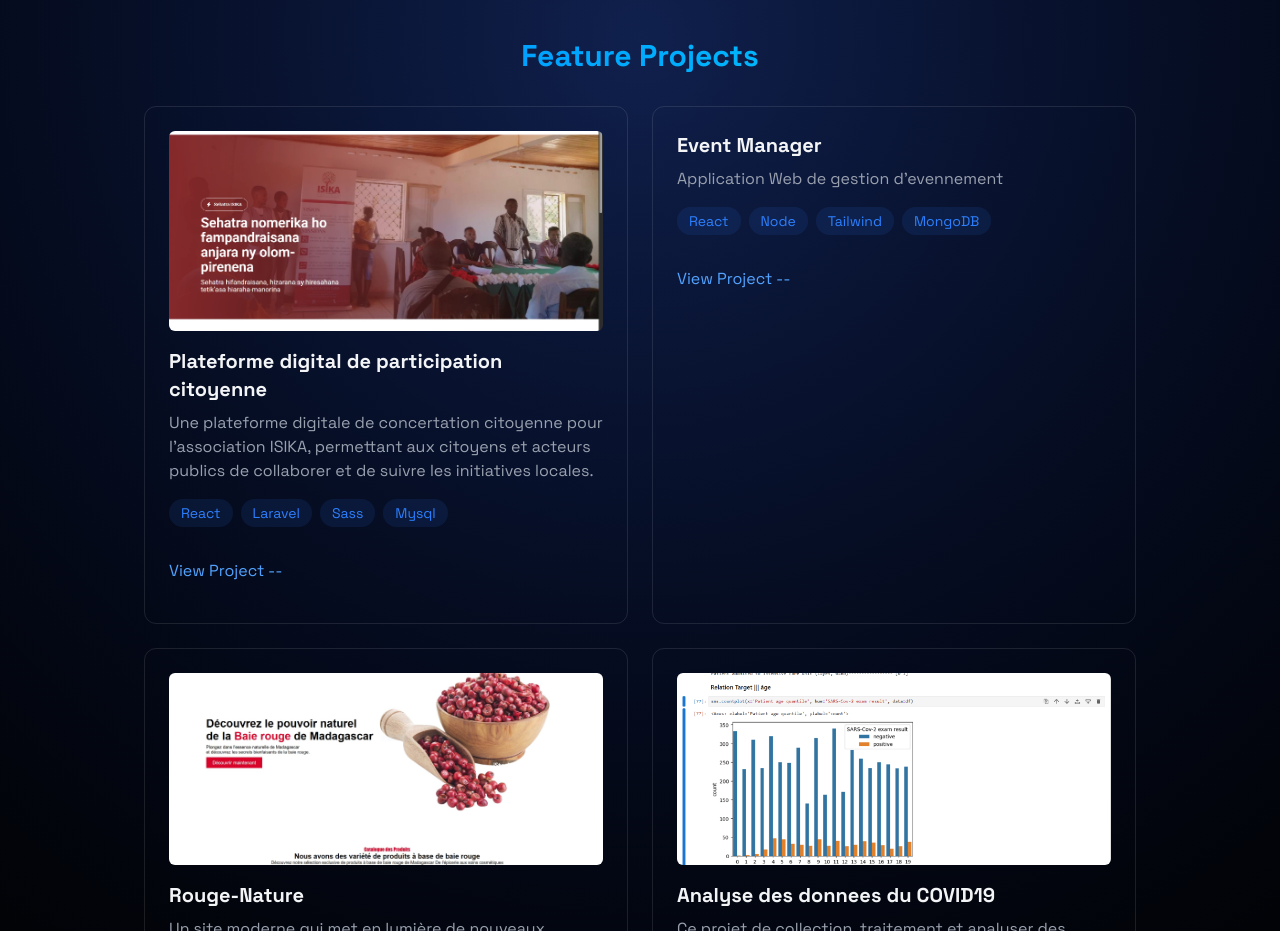
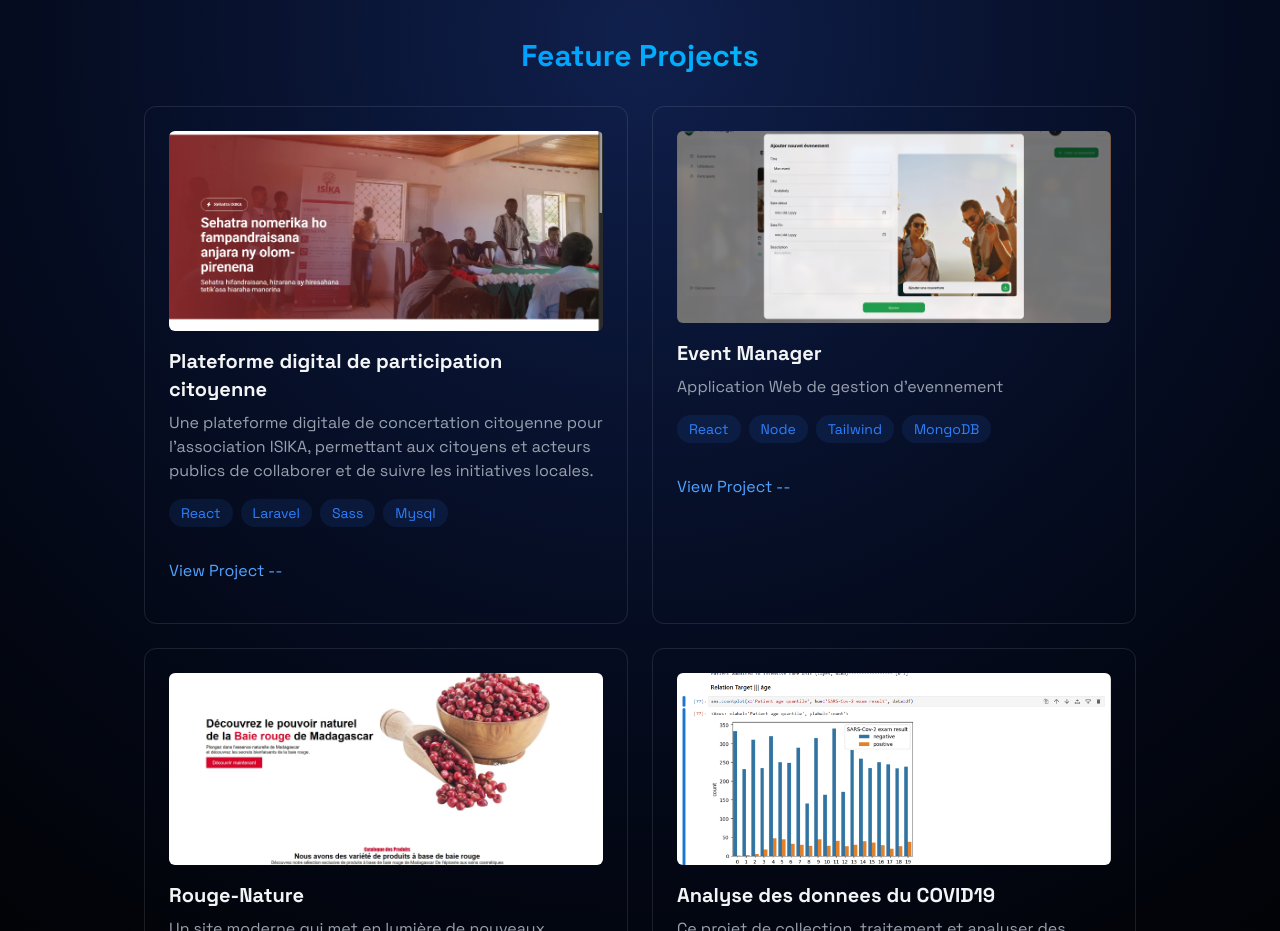
Before and after one commit to Lova-Nasaina/Portfolio, a React (Vite) app: page / in a window 1280 px wide. Shown: the part 2240-3171 px from the top of the page. Built offline with nearby package versions, Linux system fonts and the light colour scheme.

Commit message:
add event project to Project card

```diff
--- a/src/components/sections/Projects.jsx
+++ b/src/components/sections/Projects.jsx
@@ -2,6 +2,7 @@ import { RevealOnScroll } from "../RevealOnScroll";
 import image from "../../assets/img/isika.webp";
 import imageAnalyse from "../../assets/img/Capture.PNG";
 import imageRouge from "../../assets/img/Capture2ron.jpg";
+import imageEventManager from "../../assets/img/event-manager.png";
 
 export const Projects = () => {
     return (
@@ -46,11 +47,11 @@ export const Projects = () => {
                     </div>
 
                      <div className="p-6 rounded-xl border border-white/10 hover:-translate-y-1 hover:border-blue-500/30 hover:shadow-[0_2px_8px_rbga(59, 130, 246, 0.2)] transition">
-                        {/* <img
-                            src={image}
+                        <img
+                            src={imageEventManager}
                             alt="Plateforme digital"
                             className="w-full h-48 object-cover rounded-md mb-4 transform transition-transform duration-300 hover:scale-105"
-                        /> */}
+                        />
                         <h3 className="text-xl font-bold mb-2">Event Manager</h3>
                         <p className="text-gray-400 mb-4">
                             {" "}
```
Also changed, not shown: src/assets/img/event-Manager2.png (added), src/assets/img/event-manager.png (added).
